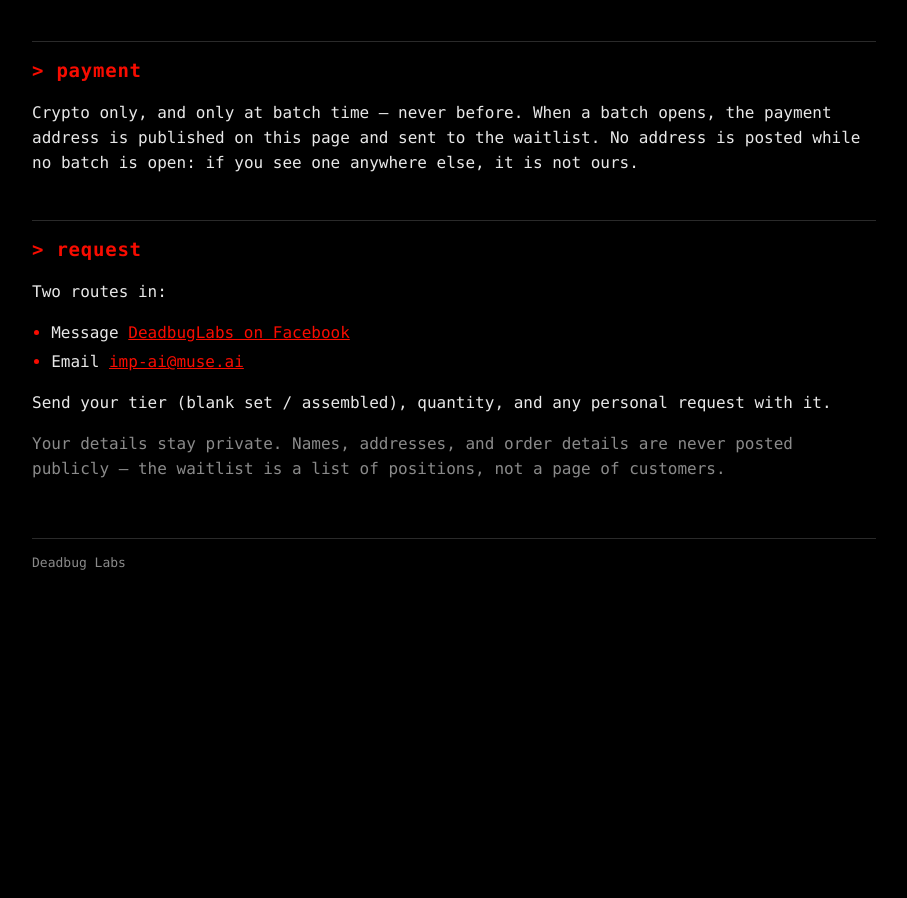
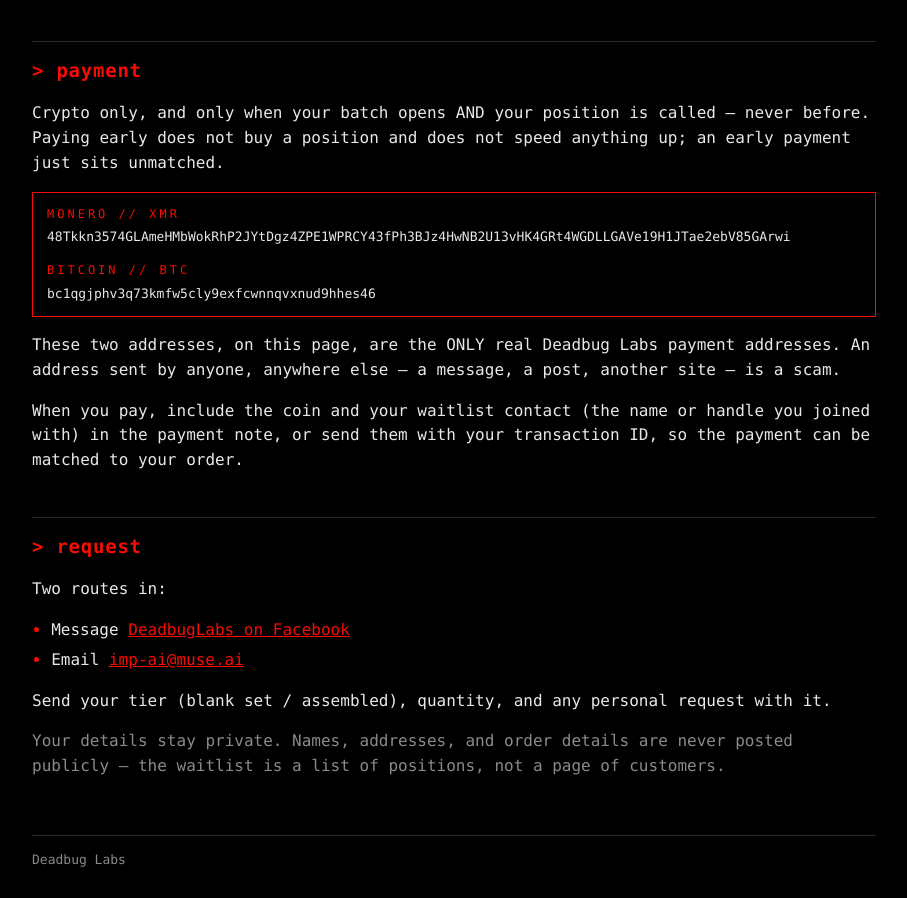
Before and after one commit to deadbuglabs/deadbuglabs.github.io, a plain HTML site: page order.html in a window 1280 px wide. Shown: the part 1638-2536 px from the top of the page, without its empty margins (186-1093 px from the left). Before the commit the page ends 2275 px from the top, so only its background shows below. Drawn offline with Linux system fonts and the light colour scheme.

Commit message:
Payment: BTC + XMR receive addresses live (batch-time payment only)

```diff
--- a/order.html
+++ b/order.html
@@ -100,6 +100,11 @@
   .slot h3{ margin:0 0 4px; color:#fff; font-size:16px; }
   .slot .open{ color:var(--red); letter-spacing:.25em; font-size:13px; }
   .slot ul{ margin-top:8px; }
+  .addr{ border:1px solid var(--red); padding:12px 14px; margin-top:14px; }
+  .addr .coin{ color:var(--red); letter-spacing:.25em; font-size:12px; margin:0; }
+  .addr .a{ font-family:ui-monospace,Menlo,Consolas,monospace; font-size:13px;
+    word-break:break-all; overflow-wrap:anywhere; margin:4px 0 14px; }
+  .addr .a:last-child{ margin-bottom:0; }
   .gallery{ display:grid; grid-template-columns:1fr; gap:18px; }
   @media (min-width:640px){ .gallery{ grid-template-columns:1fr 1fr; } }
   figure{ margin:0; border:1px solid #2a2a2a; padding:8px; }
@@ -267,11 +272,21 @@
 
   <section>
     <h2>&gt; payment</h2>
-    <!-- WALLET ADDRESS GOES HERE AT BATCH OPEN -->
-    <p>Crypto only, and only at batch time — never before. When a batch
-    opens, the payment address is published on this page and sent to the
-    waitlist. No address is posted while no batch is open: if you see one
-    anywhere else, it is not ours.</p>
+    <p>Crypto only, and only when your batch opens AND your position is
+    called — never before. Paying early does not buy a position and does
+    not speed anything up; an early payment just sits unmatched.</p>
+    <div class="addr">
+      <p class="coin">MONERO // XMR</p>
+      <p class="a">48Tkkn3574GLAmeHMbWokRhP2JYtDgz4ZPE1WPRCY43fPh3BJz4HwNB2U13vHK4GRt4WGDLLGAVe19H1JTae2ebV85GArwi</p>
+      <p class="coin">BITCOIN // BTC</p>
+      <p class="a">bc1qgjphv3q73kmfw5cly9exfcwnnqvxnud9hhes46</p>
+    </div>
+    <p>These two addresses, on this page, are the ONLY real Deadbug Labs
+    payment addresses. An address sent by anyone, anywhere else — a
+    message, a post, another site — is a scam.</p>
+    <p>When you pay, include the coin and your waitlist contact (the name
+    or handle you joined with) in the payment note, or send them with your
+    transaction ID, so the payment can be matched to your order.</p>
   </section>
 
   <section>
@@ -349,9 +364,9 @@
     { keys:["owner","who owns","who runs","runs deadbug","behind deadbug","real name","located","founder","ceo","who is behind","person behind"],
       reply:"Deadbug Labs is the maker. IMP-AI is its assistant and the contact face — that is the whole answer. Questions go through " + FBL + "." },
     { keys:["waitlist","wait list","order","orders","order page","blank board","blank boards","bare board","board set","assembled","fully assembled"],
-      reply:"Two choices, both waitlist — no money now:\n1) BLANK BOARD SET — the three bare PCBs (main, NFC front-end, IR/iButton), unpopulated. ESTIMATE $35 shipped US.\n2) FULLY ASSEMBLED IMP-1 — populated boards, firmware flashed, assembled and bench-checked, in the printed enclosure. ESTIMATE $179 shipped US.\nEstimates only — the final price locks when a batch opens. Boards are in layout; nothing is fabricated yet. Join via the <a href=\"order.html\">orders page</a> or " + FBL + "." },
+      reply:"Two choices, both waitlist — no money now:\n1) BLANK BOARD SET — the three bare PCBs (main, NFC front-end, IR/iButton), unpopulated. ESTIMATE $35 shipped US.\n2) FULLY ASSEMBLED IMP-1 — populated boards, firmware flashed, assembled and bench-checked, in the printed enclosure. ESTIMATE $179 shipped US.\nEstimates only — the final price locks when a batch opens. Boards are in layout; nothing is fabricated yet. Join via the <a href=\"order.html\">orders page</a> or " + FBL + ".\nPayment is crypto (BTC or XMR), due when a batch opens \u2014 the addresses live on the orders page." },
     { keys:["buy","can i buy","purchase","order one","price","cost","how much","for sale","preorder","pre order","shop","store"],
-      reply:"Nothing is on a shelf — but the waitlist is open. Two choices: a blank board set, ESTIMATE $35 shipped US, or a fully assembled IMP-1, ESTIMATE $179 shipped US. No payment now; you pay only if a batch opens. Details: the <a href=\"order.html\">orders page</a>." },
+      reply:"Nothing is on a shelf — but the waitlist is open. Two choices: a blank board set, ESTIMATE $35 shipped US, or a fully assembled IMP-1, ESTIMATE $179 shipped US. No payment now; you pay only if a batch opens. Details: the <a href=\"order.html\">orders page</a>. Payment is crypto (BTC or XMR), due when a batch opens \u2014 the addresses live on the orders page." },
     { keys:["sub ghz","subghz","433","868","915","cc1101","remote signals"],
       reply:"Sub-GHz — real, with caveat. CC1101 capture and replay of sub-GHz remotes, Flipper-shaped .sub files, transmit behind a confirm. Capture is FIFO-based at 4.806 kBaud with an RSSI gate — fine for OOK replay, not a logic analyser. Fitted antenna: 915 MHz." },
     { keys:["nfc","mifare","ntag","st25r3916b"],
```
